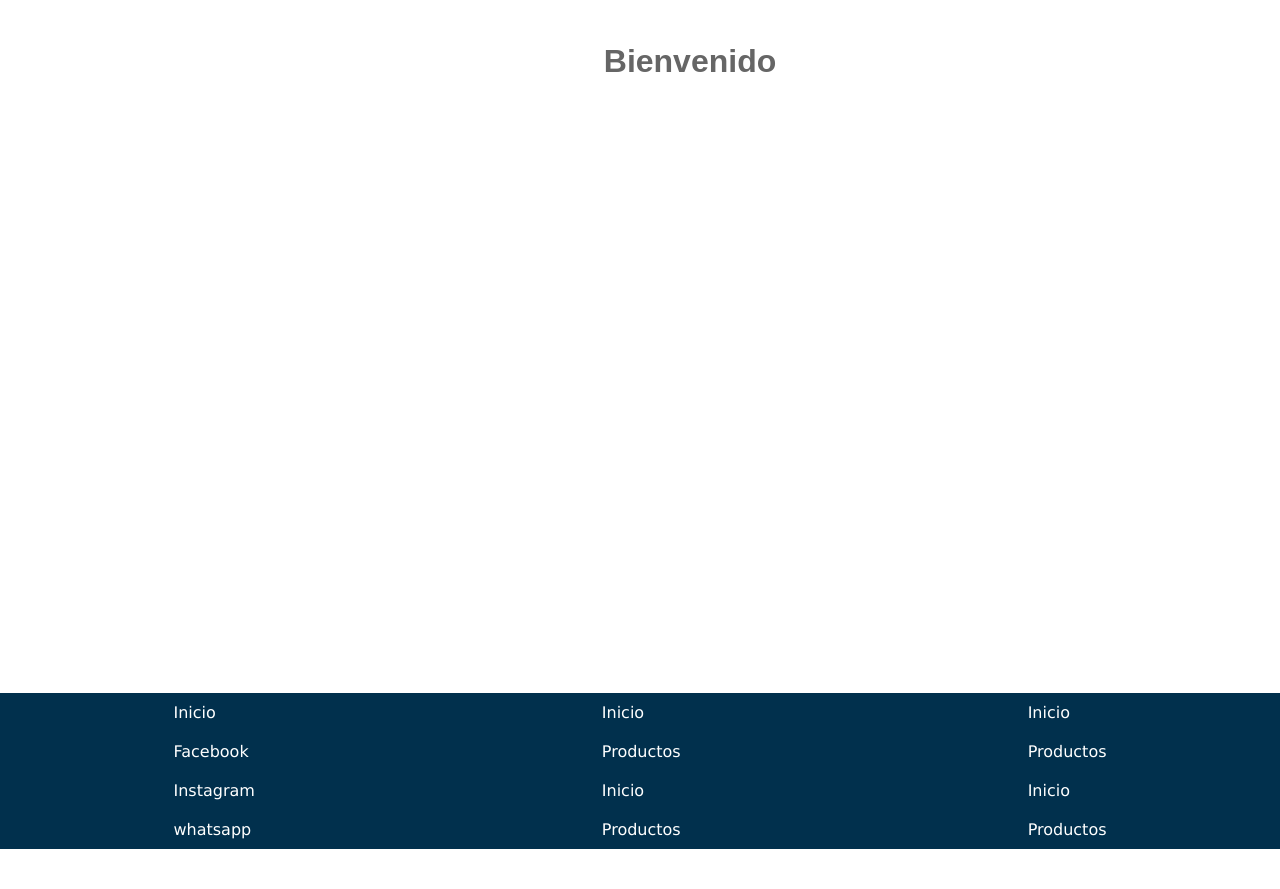
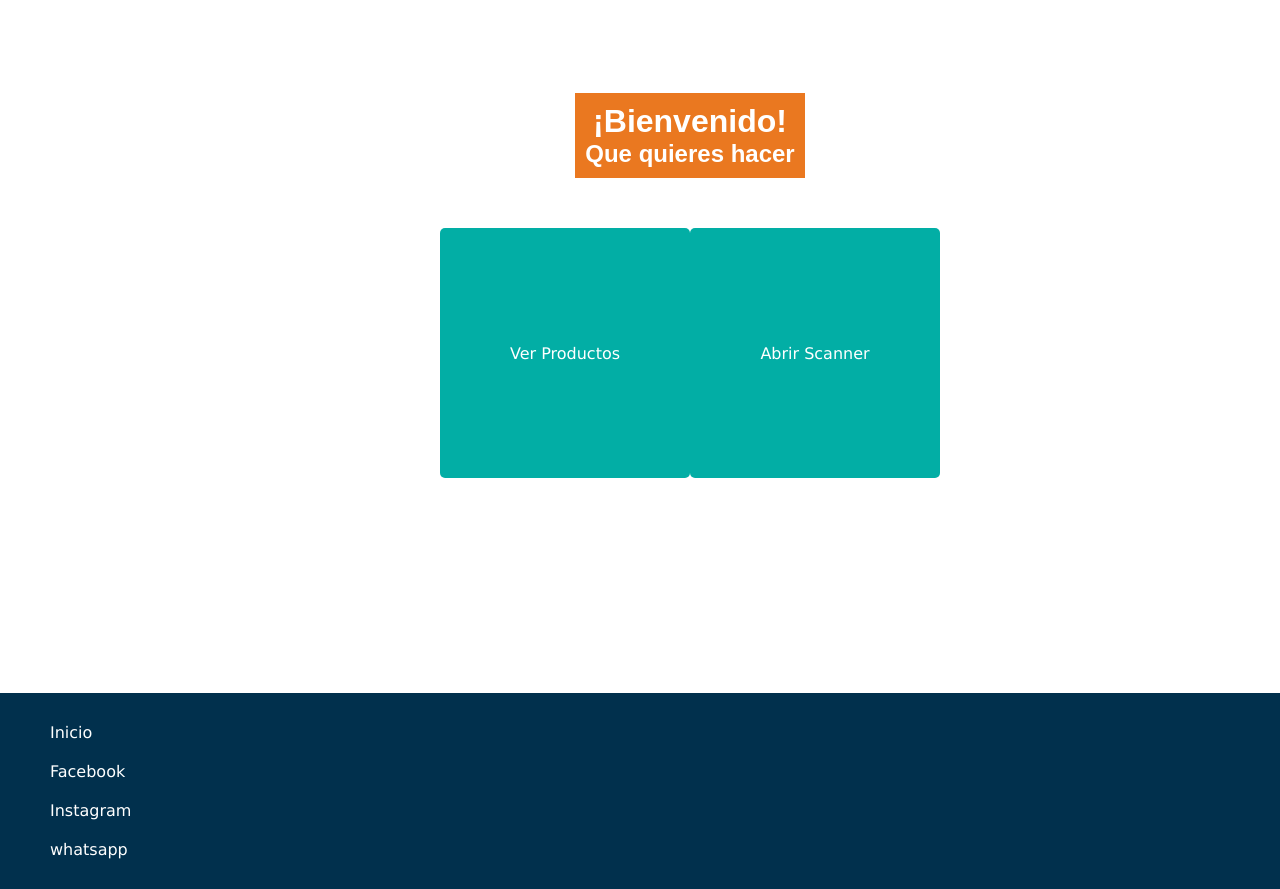
Before and after one commit to Pedro-guzman/productos, a Django app: page / in a window 1280 px wide; the page is wider, and only the part inside the window is pictured. Shown: the part 87-976 px from the top of that part. Before the commit the page ends 936 px from the top of that part, so only its background shows below. Run offline with Django 5.2, Linux system fonts and the light colour scheme.

Commit message:
actualización

```diff
--- a/inventario/settings.py
+++ b/inventario/settings.py
@@ -77,9 +77,9 @@ WSGI_APPLICATION = 'inventario.wsgi.application'
 DATABASES = {
      "default": {
         "ENGINE": "django.db.backends.postgresql",
-        "NAME": "Tu_base_de_datos",
-        "USER": "tu_usuario",
-        "PASSWORD": "tu_password",
+        "NAME": "productos",
+        "USER": "postgres",
+        "PASSWORD": "1234",
         "HOST": "localhost",
         "PORT": "5432",
     }
--- a/static/css/style.css
+++ b/static/css/style.css
@@ -70,7 +70,7 @@ footer {
     height: 100%;
     margin: 0;
     padding: 0;
-    justify-content: space-around;
+    justify-content: flex-start;
     align-items: center;
     background-color: var(--color-primary);
 }
@@ -78,6 +78,9 @@ footer {
 footer ul {
     height: 100%;
     list-style-type: none;
+    margin-top: 20px;
+    margin-bottom: 20px;
+    margin-left: 30px;
 }
 
 footer ul li {
@@ -251,6 +254,44 @@ footer ul li a:hover {
     justify-content: center;
 }
 
+.title-card {
+    background-color: var(--color-secondary);
+    color: white;
+    display: flex;
+    flex-direction: column;
+    margin: 50px;
+    padding: 10px;
+    text-align: center;
+    width: auto;
+}
+
+.title-card h1, h2{
+    color: white;
+}
+
+.cards {
+    display: flex;
+    justify-content: space-between;
+}
+
+.card {
+    width: 250px;
+    height: 250px;
+    border-radius: 5px;
+    display: flex;
+    justify-content: center;
+    align-items: center;
+    color: white;
+    max-width: 80px 20px;
+    background-color: #02aea5;
+    text-decoration: none;
+}
+
+.card:hover {
+    background-color: #666;
+}
+
+
 /* Media Queries para Responsividad */
 /* Ajustes para pantallas pequeñas (móviles) */
 @media (max-width: 600px) {
--- a/templates/index.html
+++ b/templates/index.html
@@ -3,5 +3,14 @@
 {% block 'title' %}Inicio{% endblock %}
 
 {% block 'content' %}
-    <h1>Bienvenido</h1>
+<div class="title-card">
+    <h1>¡Bienvenido!</h1>
+    <h2>Que quieres hacer</h2>
+</div>
+
+    <div class="cards">
+        <a href="{% url 'productos' %}"class="card">Ver Productos</a>
+        <a href="{% url 'scan_barcode' %}"class="card">Abrir Scanner</a>
+    </div>
+
 {% endblock %}
--- a/templates/layout/partials/footer.html
+++ b/templates/layout/partials/footer.html
@@ -2,23 +2,11 @@
 <footer>
     <ul>
         <li><a href="{% url 'index' %}">Inicio</a></li>
-        <li><a href="{% url 'productos' %}">Facebook</a></li>
-        <li><a href="{% url 'index' %}">Instagram</a></li>
-        <li><a href="{% url 'productos' %}">whatsapp</a></li>
+        <li><a href="#">Facebook</a></li>
+        <li><a href="#">Instagram</a></li>
+        <li><a href="#">whatsapp</a></li>
 
     </ul>
-    <ul>
-        <li><a href="{% url 'index' %}">Inicio</a></li>
-        <li><a href="{% url 'productos' %}">Productos</a></li>
-        <li><a href="{% url 'index' %}">Inicio</a></li>
-        <li><a href="{% url 'productos' %}">Productos</a></li>
 
-    </ul>
-    <ul>
-        <li><a href="{% url 'index' %}">Inicio</a></li>
-        <li><a href="{% url 'productos' %}">Productos</a></li>
-        <li><a href="{% url 'index' %}">Inicio</a></li>
-        <li><a href="{% url 'productos' %}">Productos</a></li>
 
-    </ul>
 </footer>
```
